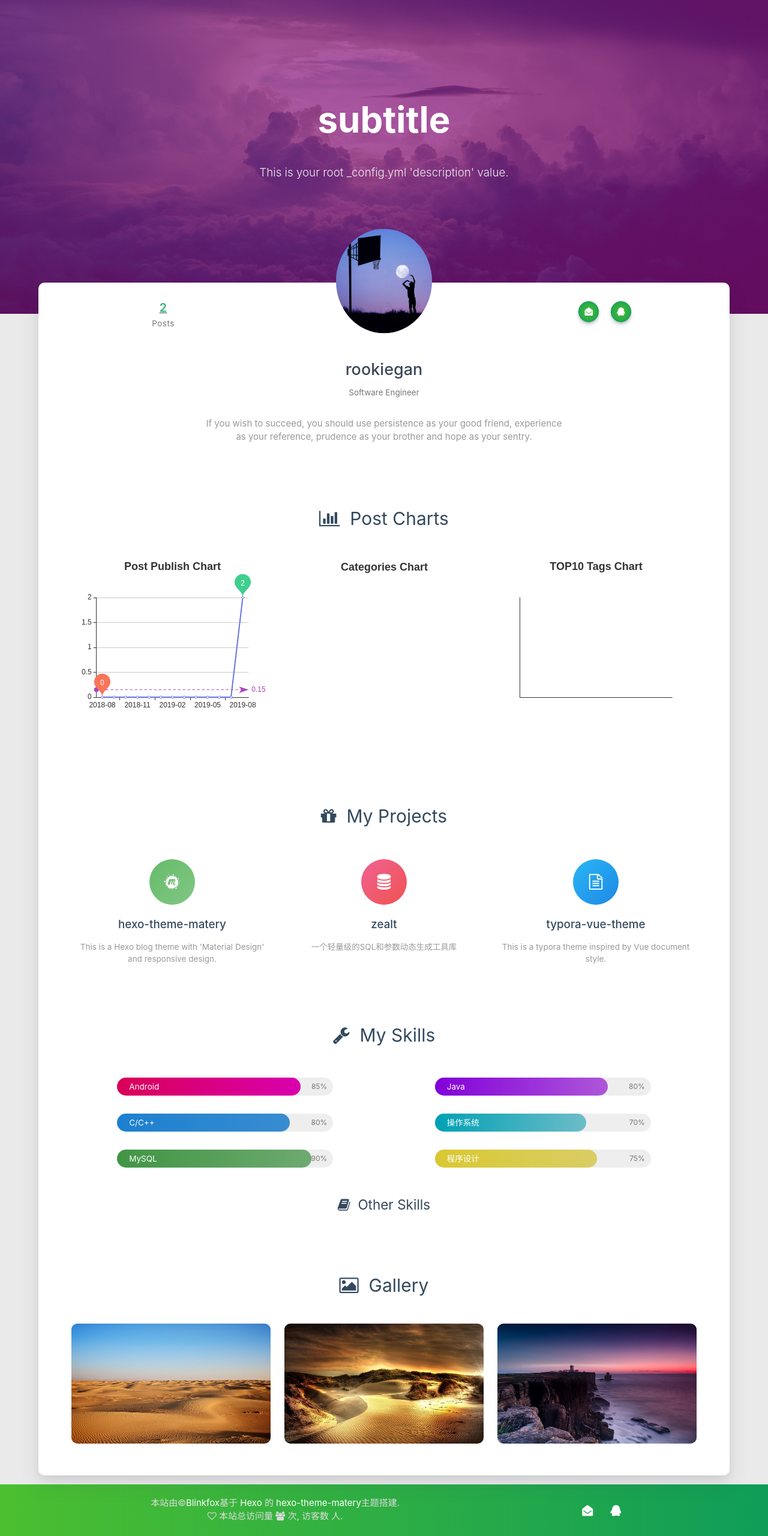
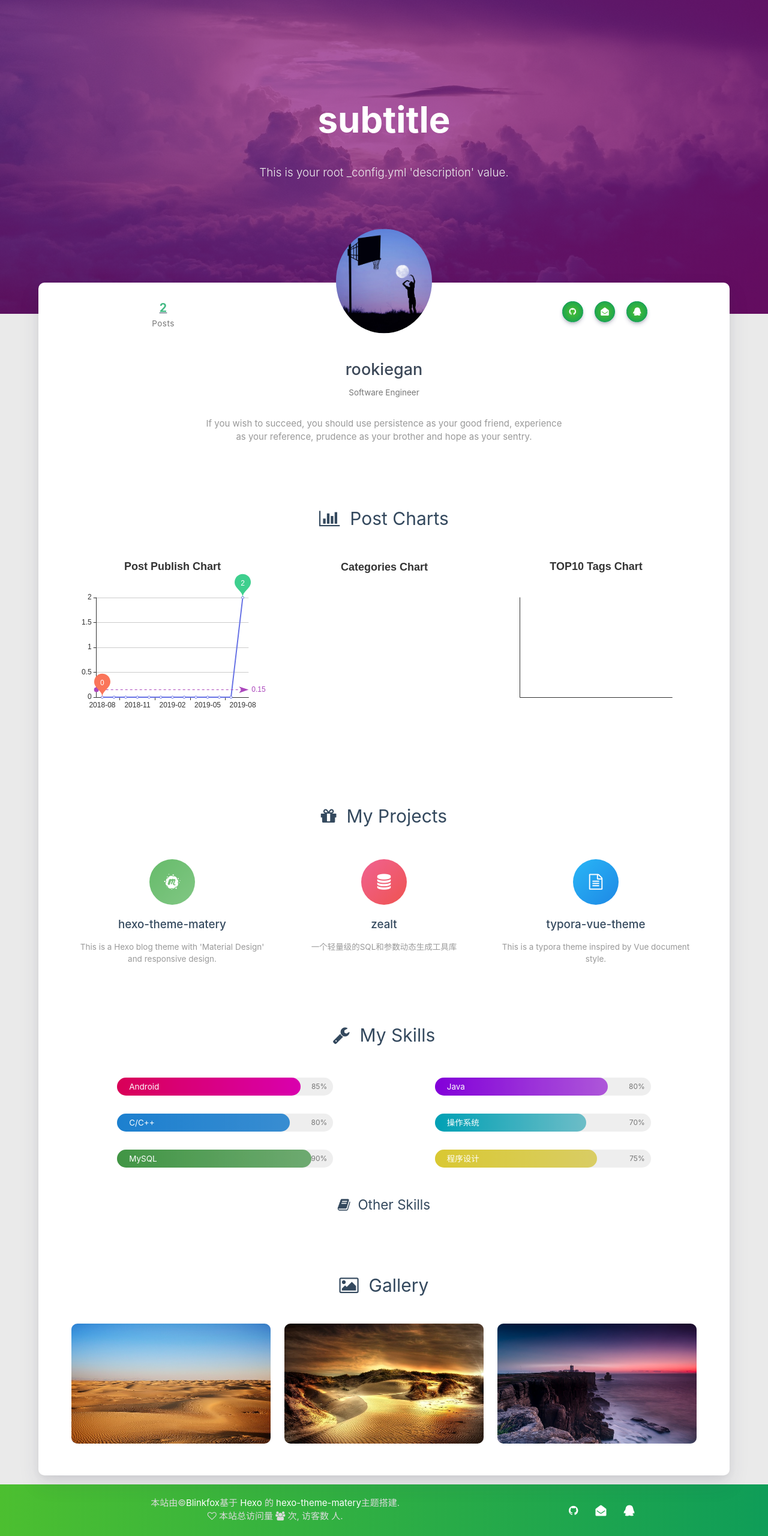
Before and after one commit to rookiegan/rookiegan.github.io, a plain HTML site: page about/index.html in a window 1280 px wide. Shown: the part 77-2637 px from the top of the page at 60% size. Drawn offline with Linux system fonts and the light colour scheme; some packages are replaced by stand-ins of ours; no server answers; a script that the page names is missing.

Commit message:
Site updated: 2019-08-03 01:53:36

```diff
--- a/about/index.html
+++ b/about/index.html
@@ -312,6 +312,10 @@ $('.bg-cover').css('background-image', 'url(/medias/banner/' + new Date().getDay
                                 <div class="career">Software Engineer</div>
                                 <div class="social-link hide-on-large-only" data-aos="zoom-in-left">
 
+    <a href="rookiegan@gmail.com" class="tooltipped" target="_blank" data-tooltip="访问我的GitHub" data-position="top" data-delay="50">
+        <i class="fa fa-github"></i>
+    </a>
+
 
 
     <a href="mailto:rookiegan@gmail.com" class="tooltipped" target="_blank" data-tooltip="邮件联系我" data-position="top" data-delay="50">
@@ -332,6 +336,10 @@ $('.bg-cover').css('background-image', 'url(/medias/banner/' + new Date().getDay
                     </div>
                     <div class="col l4 hide-on-med-and-down" data-aos="zoom-in-left">
                         <div class="social-link">
+
+    <a href="rookiegan@gmail.com" class="tooltipped" target="_blank" data-tooltip="访问我的GitHub" data-position="top" data-delay="50">
+        <i class="fa fa-github"></i>
+    </a>
 
 
 
@@ -739,6 +747,10 @@ $('.bg-cover').css('background-image', 'url(/medias/banner/' + new Date().getDay
 
         </div>
         <div class="col s12 m4 l4 social-link social-statis">
+    <a href="rookiegan@gmail.com" class="tooltipped" target="_blank" data-tooltip="访问我的GitHub" data-position="top" data-delay="50">
+        <i class="fa fa-github"></i>
+    </a>
+
 
 
     <a href="mailto:rookiegan@gmail.com" class="tooltipped" target="_blank" data-tooltip="邮件联系我" data-position="top" data-delay="50">
```
Also changed, not shown: 2019/08/02/hello-world/index.html (+4 -0 lines), 2019/08/03/Java的初步理解/index.html (+4 -0 lines), archives/2019/08/index.html (+4 -0 lines), archives/2019/index.html (+4 -0 lines), archives/index.html (+4 -0 lines), categories/index-1.html (+4 -0 lines), categories/index.html (+4 -0 lines), index.html (+8 -0 lines), tags/index.html (+4 -0 lines).
